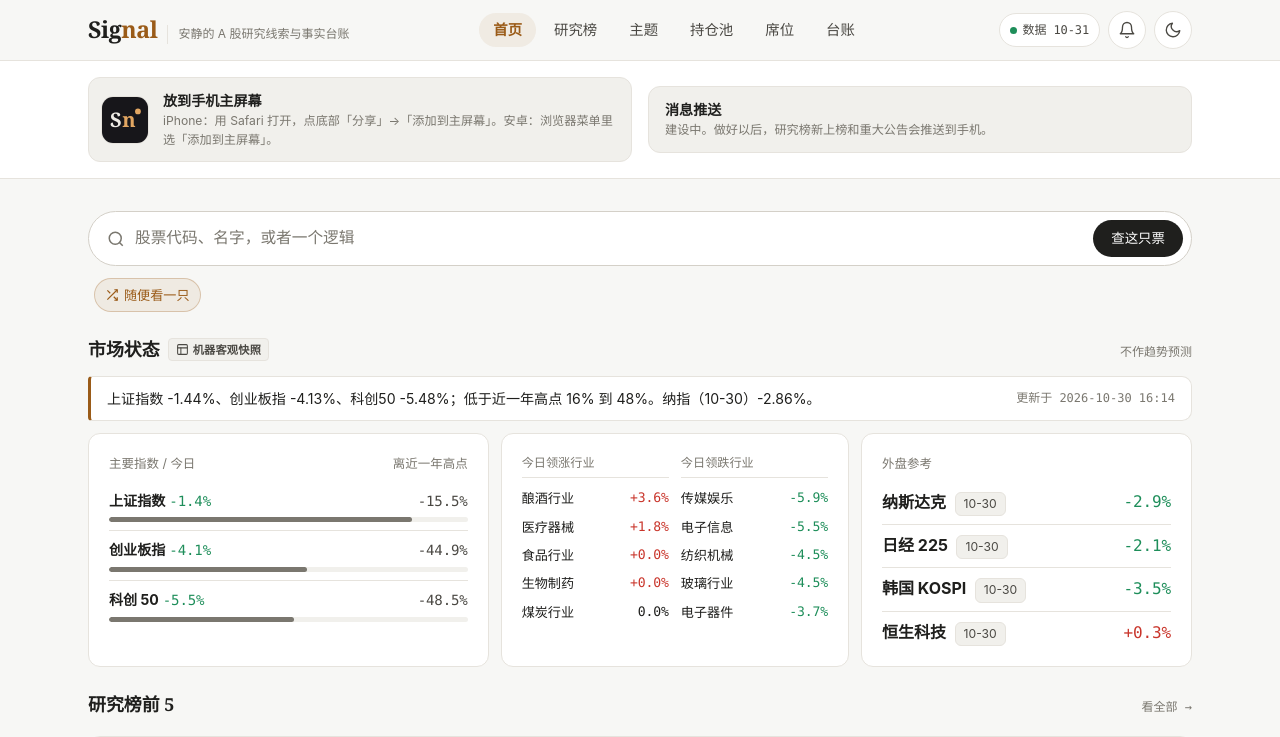
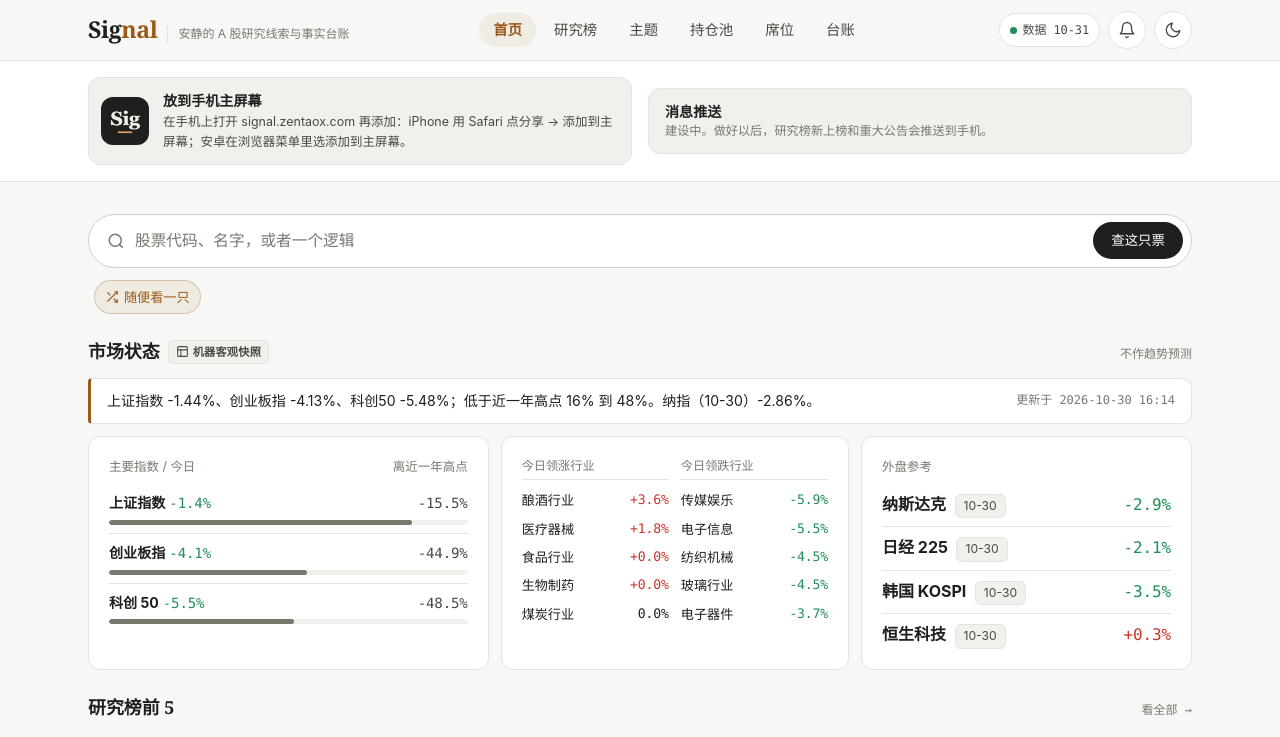
Before and after one commit to tel9980/signal, a plain HTML site: page index.html in a window 1280 px wide. Both pictures are taken after a click on the button 1127 px from the left and 30 px from the top of the page. Shown: the top 737 px of the page. Drawn offline with Linux system fonts and the light colour scheme.

Commit message:
数据更新 2026-10-31 21:48

```diff
--- a/app.js
+++ b/app.js
@@ -697,6 +697,18 @@ function fallbackCopy(text) {
 }
 
 function setAppState() { document.body.setAttribute('data-state', 'normal'); }
-function togglePwaDrawer() { var d = $('pwa-drawer'); d.style.display = d.style.display === 'none' ? 'block' : 'none'; }
+function togglePwaDrawer() { var d = $('pwa-drawer'); d.style.display = d.style.display === 'none' ? 'block' : 'none'; pwaHowto(); }
+// 网页没法自己把自己装到主屏（苹果不允许），只能按设备告诉用户点哪里
+var SHARE_ICON = '<svg viewBox="0 0 24 24" width="15" height="15" fill="none" stroke="currentColor" stroke-width="2" stroke-linecap="round" stroke-linejoin="round" style="vertical-align:-2px;" aria-label="分享"><path d="M4 12v7a2 2 0 0 0 2 2h12a2 2 0 0 0 2-2v-7"/><polyline points="16 6 12 2 8 6"/><line x1="12" y1="2" x2="12" y2="15"/></svg>';
+function pwaHowto() {
+  var ua = navigator.userAgent, ios = /iPhone|iPad|iPod/.test(ua), h;
+  if (window.navigator.standalone || (window.matchMedia && matchMedia('(display-mode: standalone)').matches)) h = '已经在主屏幕上了。';
+  else if (/MicroMessenger/i.test(ua)) h = '微信里加不了。先点右上角「···」→「在浏览器打开」' + (ios ? '（用 Safari）' : '') + '，再按那边的提示加。';
+  else if (ios && /CriOS|FxiOS|EdgiOS/.test(ua)) h = 'iPhone 只有 Safari 能加到主屏。请用 Safari 打开 signal.zentaox.com。';
+  else if (ios) h = '① 点屏幕底部中间的分享按钮 ' + SHARE_ICON + '<br>② 往下滑，点「添加到主屏幕」<br>③ 点右上角「添加」';
+  else if (/Android/i.test(ua)) h = '点浏览器右上角菜单「⋮」→「添加到主屏幕」或「安装应用」。';
+  else h = '在手机上打开 signal.zentaox.com 再添加：iPhone 用 Safari 点分享 → 添加到主屏幕；安卓在浏览器菜单里选添加到主屏幕。';
+  $('pwa-howto').innerHTML = h;
+}
 
 route();
--- a/data/health.json
+++ b/data/health.json
@@ -1,5 +1,5 @@
 {
- "checked": "2026-10-31 21:42",
+ "checked": "2026-10-31 21:48",
  "sources": [
   {
    "name": "收盘行情（持仓池现价）",
@@ -73,7 +73,7 @@
   },
   {
    "name": "网站发布",
-   "last": "2026-10-31 21:40",
+   "last": "2026-10-31 21:42",
    "every": "每个交易日 5 次",
    "status": "ok",
    "note": ""
--- a/index.html
+++ b/index.html
@@ -14,7 +14,7 @@
   <meta name="apple-mobile-web-app-status-bar-style" content="default">
   <meta name="apple-mobile-web-app-title" content="Signal">
   <title>Signal · A股研究线索</title>
-  <link rel="stylesheet" href="style.css?v=20261031i">
+  <link rel="stylesheet" href="style.css?v=20261031j">
 </head>
 <body data-state="normal">
 
@@ -61,15 +61,10 @@
     <div class="site-wrap">
       <div style="display:grid; grid-template-columns:repeat(auto-fit, minmax(280px, 1fr)); gap:16px; align-items:center;">
         <div style="display:flex; align-items:center; gap:14px; padding:12px; background:var(--panel-subtle); border-radius:var(--radius-card); border:1px solid var(--line);">
-          <svg width="48" height="48" viewBox="0 0 64 64" style="border-radius:12px; flex-shrink:0; border:1px solid var(--line);">
-            <rect width="64" height="64" fill="#17161a"/>
-            <text x="11" y="42" font-family="Georgia, serif" font-size="28" font-weight="bold" fill="#efece6">S</text>
-            <text x="28" y="42" font-family="Georgia, serif" font-size="28" font-weight="bold" fill="#e2a662">n</text>
-            <circle cx="50" cy="20" r="4" fill="#e2a662"/>
-          </svg>
+          <img src="assets/apple-touch-icon.png" width="48" height="48" alt="" style="border-radius:12px; flex-shrink:0;">
           <div style="flex:1;">
             <div style="font-weight:600; font-size:0.88rem;">放到手机主屏幕</div>
-            <div style="font-size:0.76rem; color:var(--ink-3);">iPhone：用 Safari 打开，点底部「分享」→「添加到主屏幕」。安卓：浏览器菜单里选「添加到主屏幕」。</div>
+            <div style="font-size:0.78rem; color:var(--ink-2); line-height:1.6;" id="pwa-howto">iPhone：用 Safari 打开，点底部「分享」→「添加到主屏幕」。安卓：浏览器菜单里选「添加到主屏幕」。</div>
           </div>
         </div>
         <div style="padding:12px 16px; background:var(--panel-subtle); border-radius:var(--radius-card); border:1px solid var(--line);">
@@ -582,6 +577,6 @@
   <!-- 底部轻量 Toast 提示 -->
   <div id="pixel-toast" class="pixel-toast" role="status" aria-live="polite"></div>
 
-  <script src="app.js?v=20261031i"></script>
+  <script src="app.js?v=20261031j"></script>
 </body>
 </html>
```
